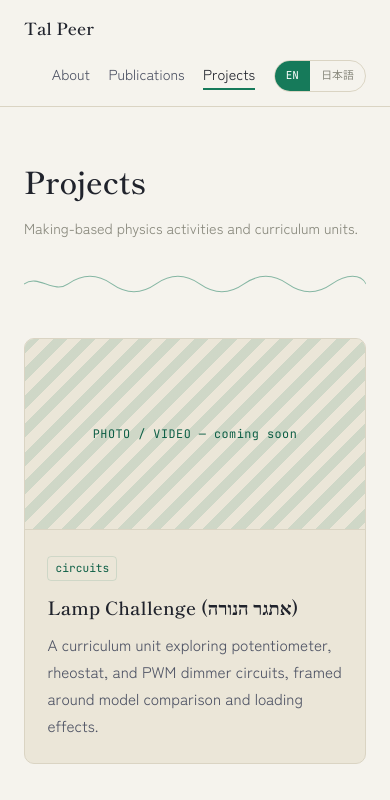
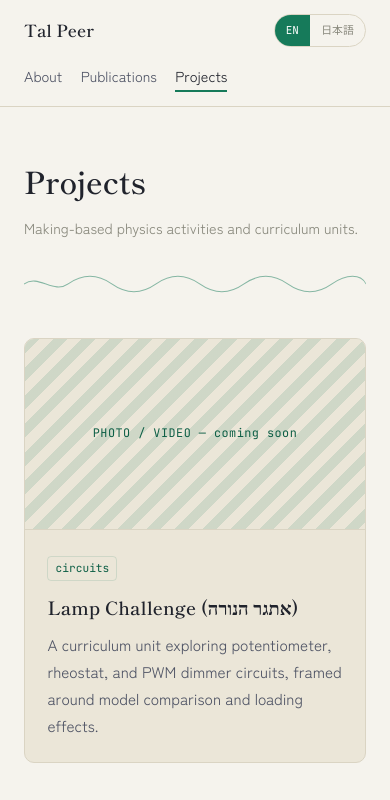
Before and after one commit to peertal/peertal.github.io, a plain HTML site: page projects.html in a window 390 px wide. Shown: the top 800 px of the page. Drawn offline with Linux system fonts and the light colour scheme.

Commit message:
Add files via upload

```diff
--- a/projects.html
+++ b/projects.html
@@ -43,11 +43,11 @@
   .brand .seal{width:22px; height:22px;}
   .brand .seal .ring{fill:none; stroke:var(--accent); stroke-width:6;}
   .brand .seal text{font-family:"Shippori Mincho",serif; font-size:34px; fill:var(--accent); text-anchor:middle;}
-  .navlinks{display:flex; gap:1.15rem; margin-left:auto; align-items:center; flex-wrap:wrap;}
+  .navlinks{display:flex; gap:1.15rem; margin-left:auto; align-items:center; flex-wrap:wrap; order:1;}
   .navlinks a{text-decoration:none; color:var(--ink-soft); font-size:0.9rem; padding-bottom:2px; border-bottom:2px solid transparent;}
   .navlinks a:hover{color:var(--ink);}
   .navlinks a.active{color:var(--ink); border-bottom-color:var(--accent);}
-  .langtoggle{display:inline-flex; border:1px solid var(--line); border-radius:999px; overflow:hidden; font-family:"JetBrains Mono",monospace; font-size:0.68rem; letter-spacing:0.04em;}
+  .langtoggle{display:inline-flex; border:1px solid var(--line); border-radius:999px; overflow:hidden; font-family:"JetBrains Mono",monospace; font-size:0.68rem; letter-spacing:0.04em; order:2;}
   .langtoggle button{appearance:none; border:none; background:transparent; color:var(--ink-faint); padding:0.35rem 0.7rem; cursor:pointer; font:inherit;}
   .langtoggle button.active{background:var(--accent); color:#fff;}
 
@@ -79,6 +79,11 @@
 
   footer{margin:3rem 0 4rem; padding-top:1.6rem; border-top:1px solid var(--line); font-size:0.9rem; color:var(--ink-faint);}
   footer a.link{color:var(--accent-strong);}
+
+  @media (max-width:520px){
+    .langtoggle{order:1; margin-left:auto;}
+    .navlinks{order:2; margin-left:0; flex-basis:100%;}
+  }
 </style>
 </head>
 <body>
@@ -86,14 +91,14 @@
 <nav class="topnav">
   <div class="row">
     <a class="brand" href="index.html">Tal Peer</a>
+    <div class="langtoggle" role="group" aria-label="Language / 言語">
+      <button type="button" id="btn-en" class="active" onclick="setLang('en')">EN</button>
+      <button type="button" id="btn-ja" onclick="setLang('ja')">日本語</button>
+    </div>
     <div class="navlinks">
       <a href="index.html"><span class="en">About</span><span class="ja">プロフィール</span></a>
       <a href="publications.html"><span class="en">Publications</span><span class="ja">論文</span></a>
       <a href="projects.html" class="active"><span class="en">Projects</span><span class="ja">プロジェクト</span></a>
-      <div class="langtoggle" role="group" aria-label="Language / 言語">
-        <button type="button" id="btn-en" class="active" onclick="setLang('en')">EN</button>
-        <button type="button" id="btn-ja" onclick="setLang('ja')">日本語</button>
-      </div>
     </div>
   </div>
 </nav>
```
Also changed, not shown: index.html (+8 -6 lines), publications.html (+11 -6 lines).
